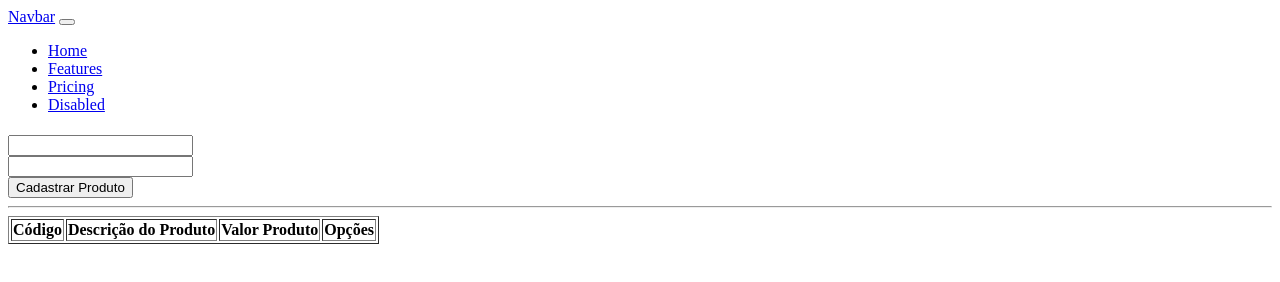
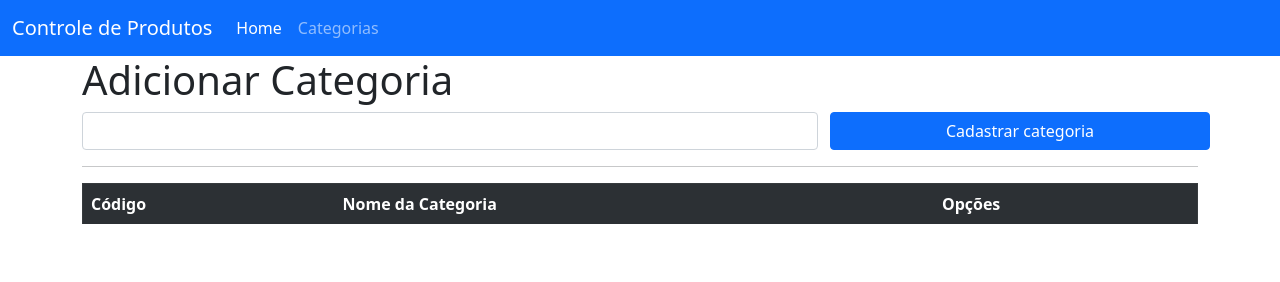
Before and after one commit to caretinha/controle-produtos, a plain HTML site: page categoria.html in a window 1280 px wide. Drawn offline with nearby package versions, Linux system fonts and the light colour scheme.

Commit message:
adicionar

```diff
--- a/categoria.html
+++ b/categoria.html
@@ -3,28 +3,23 @@
 <head>
     <meta charset="UTF-8">
     <meta name="viewport" content="width=device-width, initial-scale=1.0">
-    <title>Document</title>
+    <title>Controle de Produto</title>
+    <link href="https://cdn.jsdelivr.net/npm/bootstrap@5.0.2/dist/css/bootstrap.min.css" rel="stylesheet" integrity="sha384-EVSTQN3/azprG1Anm3QDgpJLIm9Nao0Yz1ztcQTwFspd3yD65VohhpuuCOmLASjC" crossorigin="anonymous">
 </head>
 <body>
-    <nav class="navbar navbar-expand-lg navbar-dark bg-primary">
+        <nav class="navbar navbar-expand-lg navbar-dark bg-primary">
             <div class="container-fluid">
-                <a class="navbar-brand" href="#">Navbar</a>
+                <a class="navbar-brand" href="#">Controle de Produtos</a>
                 <button class="navbar-toggler" type="button" data-bs-toggle="collapse" data-bs-target="#navbarNav" aria-controls="navbarNav" aria-expanded="false" aria-label="Toggle navigation">
                 <span class="navbar-toggler-icon"></span>
                 </button>
                 <div class="collapse navbar-collapse" id="navbarNav">
                     <ul class="navbar-nav">
                         <li class="nav-item">
-                        <a class="nav-link active" aria-current="page" href="index.htmla">Home</a>
+                            <a class="nav-link active" aria-current="page" href="index.html">Home</a>
                         </li>
                         <li class="nav-item">
-                        <a class="nav-link" href="#">Features</a>
-                        </li>
-                        <li class="nav-item">
-                        <a class="nav-link" href="#">Pricing</a>
-                        </li>
-                        <li class="nav-item">
-                        <a class="nav-link disabled" href="#" tabindex="-1" aria-disabled="true">Disabled</a>
+                        <a class="nav-link" href="categoria.html">Categorias</a>
                         </li>
                     </ul>
                 </div>
@@ -32,26 +27,23 @@
         </nav>
 
         <div class="container">
-            <h1></h1>
+            <h1>Adicionar Categoria</h1>
 
             <div class="row">
-                <div class="col-md-4">
-                    <input type="text" id="descricao" class="form-control">
+                <div class="col-md-8">
+                    <input type="text" id="nmCategoria" class="form-control">
                 </div>
-                <div class="col-md-4">
-                    <input type="text" id="preco" class="form-control">
-                </div>
-                <button onclick="addcategoria ()" id="btnSalvar" class="col-md-4 btn btn-primary">Cadastrar Produto</button>
+
+                <button onclick="addCategoria()" id="btnSalvar" class="col-md-4 btn btn-primary">Cadastrar categoria</button>
             </div>
             <hr>
             <table border="1" class="table table-striped table-dark">
                 <tr>
                     <th>Código</th>
-                    <th>Descrição do Produto</th>
-                    <th>Valor Produto</th>
+                    <th>Nome da Categoria</th>
                     <th>Opções</th>
                 </tr>
-                <tbody id="produtos"></tbody>
+                <tbody id="categorias"></tbody>
             </table>
         </div>
 
--- a/categoria.js
+++ b/categoria.js
@@ -0,0 +1,63 @@
+let categorias = JSON.parse(localStorage.getItem('categorias')) || []
+let editandoId = null
+
+function salvarCategorias() {
+    localStorage.setItem('categorias', JSON.stringify(categorias))
+}
+
+function listarCategorias() {
+    const tabela = document.getElementById('categorias')
+    tabela.innerHTML = ''
+
+    categorias.forEach((categoria, index) => {
+        tabela.innerHTML += `
+            <tr>
+                <td>${index + 1}</td>
+                <td>${categoria}</td>
+                <td>
+                    <button class="btn btn-sm btn-warning" onclick="editarCategoria(${index})">Editar</button>
+                    <button class="btn btn-sm btn-danger" onclick="excluirCategoria(${index})">Excluir</button>
+                </td>
+            </tr>
+        `
+    })
+}
+
+function addCategoria() {
+    const input = document.getElementById('nmCategoria')
+    const nome = input.value.trim()
+
+    if (nome === '') {
+        alert('Digite o nome da categoria.')
+        return
+    }
+
+    if (editandoId === null) {
+        categorias.push(nome)
+    } else {
+        categorias[editandoId] = nome
+        editandoId = null
+        document.getElementById('btnSalvar').textContent = 'Cadastrar categoria'
+    }
+
+    input.value = ''
+    salvarCategorias()
+    listarCategorias()
+}
+
+function editarCategoria(index) {
+    const input = document.getElementById('nmCategoria')
+    input.value = categorias[index]
+    editandoId = index
+    document.getElementById('btnSalvar').textContent = 'Salvar alteração'
+}
+
+function excluirCategoria(index) {
+    if (confirm('Tem certeza que deseja excluir esta categoria?')) {
+        categorias.splice(index, 1)
+        salvarCategorias()
+        listarCategorias()
+    }
+}
+
+document.addEventListener('DOMContentLoaded', listarCategorias)
```
